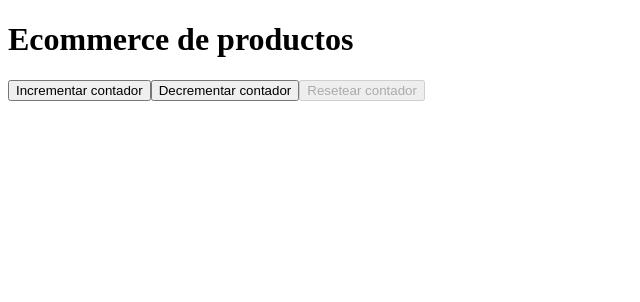
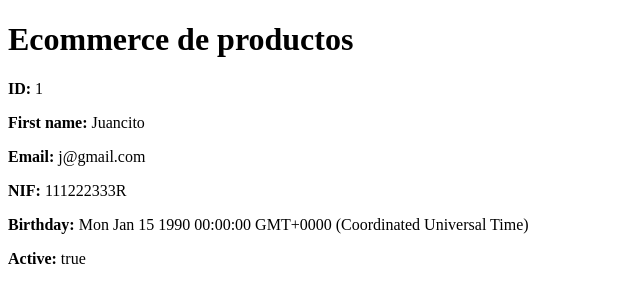
Before and after one commit to Teutona89/adecco_angular_ed2, an Angular app in the folder 009.angular/angular-003-directivas/: page / in a window 1280 px wide. Shown: the top 302 px of the page, without its empty margins (0-640 px from the left). Built offline with nearby package versions, Linux system fonts and the light colour scheme.

Commit message:
Angular componente customer-detail

```diff
--- a/009.angular/angular-003-directivas/src/app/app.component.html
+++ b/009.angular/angular-003-directivas/src/app/app.component.html
@@ -5,4 +5,5 @@
 
 <!-- <app-product-detail></app-product-detail> -->
 
-<app-contador></app-contador>
+<!-- <app-contador></app-contador> -->
+<app-customer-detail></app-customer-detail>
--- a/009.angular/angular-003-directivas/src/app/app.component.ts
+++ b/009.angular/angular-003-directivas/src/app/app.component.ts
@@ -2,13 +2,14 @@ import { Component } from '@angular/core';
 import { ProductListComponent } from "./product-list/product-list.component";
 import { ProductDetailComponent } from "./product-detail/product-detail.component";
 import { ContadorComponent } from "./contador/contador.component";
+import { CustomerDetailComponent } from "./customer-detail/customer-detail.component";
 
 @Component({
     selector: 'app-root',
     standalone: true,
     templateUrl: './app.component.html',
     styleUrl: './app.component.css',
-    imports: [ProductListComponent, ProductDetailComponent, ContadorComponent]
+    imports: [ProductListComponent, ProductDetailComponent, ContadorComponent, CustomerDetailComponent]
 })
 export class AppComponent {
   title = 'angular-003-directivas';
--- /dev/null
+++ b/009.angular/angular-003-directivas/src/app/customer-detail/customer-detail.component.css
@@ -0,0 +1,8 @@
+
+.is-active {
+  color: green;
+}
+
+.is-not-active {
+  color: red;
+}
--- /dev/null
+++ b/009.angular/angular-003-directivas/src/app/customer-detail/customer-detail.component.html
@@ -0,0 +1,15 @@
+
+@if (customer) {
+
+  <div>
+    <p><strong>ID:</strong> {{customer.id}}</p>
+    <p><strong>First name:</strong> {{customer.firstName}}</p>
+    <p><strong>Email:</strong> {{customer.email}}</p>
+    <p><strong>NIF:</strong> {{customer.nif}}</p>
+    <p><strong>Birthday:</strong> {{customer.birthday}}</p>
+    <p><strong>Active:</strong> {{customer.active}}</p>
+  </div>
+
+} @else {
+  <p>No se ha encontrado el cliente.</p>
+}
--- /dev/null
+++ b/009.angular/angular-003-directivas/src/app/customer-detail/customer-detail.component.ts
@@ -0,0 +1,25 @@
+import { Component } from '@angular/core';
+import { Customer } from '../interfaces/customer.model';
+
+@Component({
+  selector: 'app-customer-detail',
+  standalone: true,
+  imports: [],
+  templateUrl: './customer-detail.component.html',
+  styleUrl: './customer-detail.component.css'
+})
+export class CustomerDetailComponent {
+
+  customer: Customer | undefined;
+
+  constructor() {
+    this.customer = {
+      id: 1,
+      firstName: "Juancito",
+      email: "j@gmail.com",
+      nif: "111222333R",
+      birthday: new Date(1990, 0, 15),
+      active: true
+    };
+  }
+}
```
Also changed, not shown: 009.angular/angular-003-directivas/src/app/interfaces/customer.model.ts (added, +10 -0 lines), 2 other files (tests, documents, lock files or other folders).
